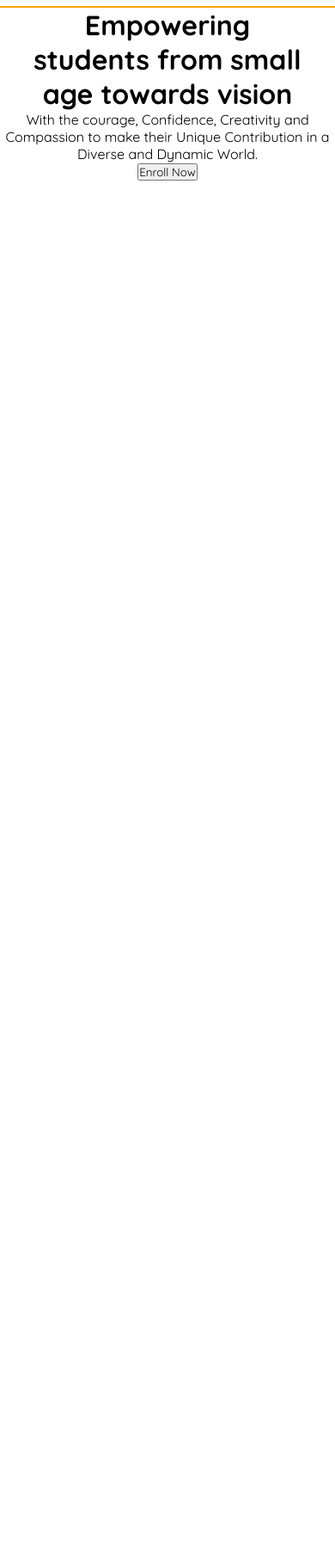
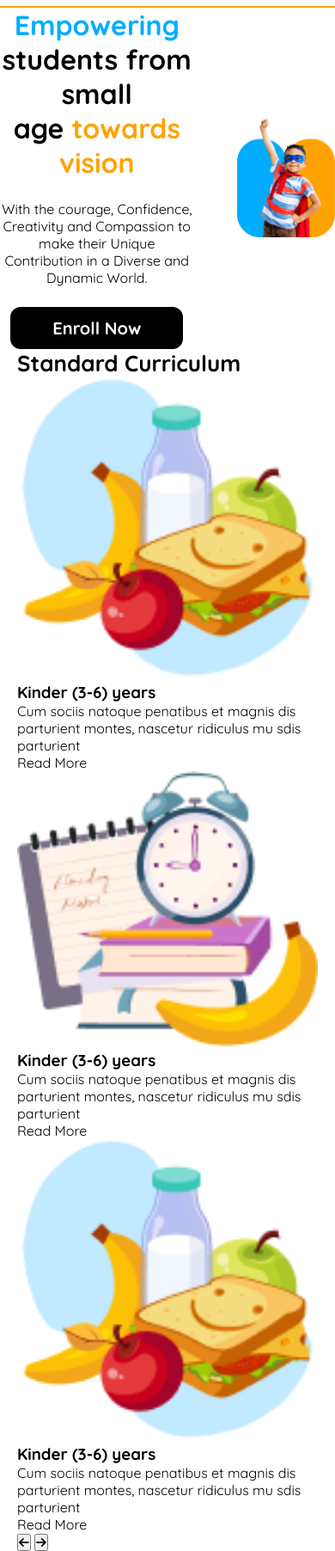
Before and after one commit to Izaz-Bin-Touhid/assignment22, a plain HTML site: page index.html in a window 390 px wide. Shown: the part 79-1883 px from the top of the page at 86% size. Before the commit the page ends 844 px from the top, so only its background shows below. Drawn offline with Linux system fonts and the light colour scheme.

Commit message:
added third

```diff
--- a/index.html
+++ b/index.html
@@ -55,9 +55,75 @@
               </div>
             </div>
             <div>
-     <img src="assets/hero-kids.png" alt="" />
+     <img src="hero-kids.png" alt="" />
             </div>
           </div>
         </header>
+
+        <section class="stand">
+            <div class="curricu">
+              <h2>Standard Curriculum</h2>
+
+              <div class="container">
+
+                <div class="card1">
+                    <div>
+                      <img src="kinder.png" alt="" />
+                  </div>
+                    <h3>Kinder (3-6) years</h3>
+                  <p class="text2">
+                    Cum sociis natoque penatibus et magnis dis parturient montes,
+                    nascetur ridiculus mu sdis parturient
+                  </p>
+                  <p class="read">
+                      Read More
+                  </p>
+                </div>
+
+                <div class="card1 card2">
+                    <div>
+                      <img src="elementary.png" alt="" />
+                  </div>
+                  <h3>Kinder (3-6) years</h3>
+
+
+                  <p class="text2">
+                     Cum sociis natoque penatibus et magnis dis parturient montes,
+                    nascetur ridiculus mu sdis parturient
+                  </p>
+                  <p class="read read2">
+                      Read More
+                  </p>
+                </div>
+
+                  <div class="card1 card3">
+                  <div>
+                      <img src="kinder.png" alt="" />
+                  </div>
+                  <h3>Kinder (3-6) years</h3>
+
+                  <p class="text2">
+                    Cum sociis natoque penatibus et magnis dis parturient montes,
+                    nascetur ridiculus mu sdis parturient
+                  </p>
+                  <p class="read read3">
+                      Read More
+                  </p>
+                </div>
+
+              </div>
+              <div class="arrow-container">
+                  <div>
+            <button>
+                          <i class="fa-solid fa-arrow-left"></i>
+                      </button>
+                      <button>
+                          <i class="fa-solid fa-arrow-right"></i>
+          </button>
+                  </div>
+              </div>
+            </div>
+          </section>
+
 </body>
 </html>
--- a/responsive.css
+++ b/responsive.css
@@ -90,3 +90,20 @@
     .text4 {
       margin: 10px;
     }
+
+    .foot {
+        grid-template-columns: 1fr;
+      }
+
+      .kid-education p {
+        text-align: left;
+      }
+
+      .foot-nav {
+        align-items: flex-start;
+        margin-top: 34px;
+      }
+
+      .social {
+        margin-top: 34px;
+      }
--- a/styles.css
+++ b/styles.css
@@ -86,3 +86,79 @@ img {
     background-color: white;
     color: rgb(254, 163, 1);
   }
+
+  .btn:hover {
+    background-color: white;
+    color: rgb(254, 163, 1);
+  }
+
+  .h a {
+    color: rgb(254, 163, 1);
+    font-weight: 700;
+  }
+
+  .a a {
+    color: rgb(1, 182, 253);
+    font-family: Quicksand;
+    font-size: 20px;
+    font-weight: 500;
+  }
+
+  .faci a {
+    color: rgb(5, 222, 223);
+    font-family: Quicksand;
+    font-size: 20px;
+    font-weight: 500;
+  }
+
+  .adm a {
+    color: rgb(93, 98, 249);
+    font-family: Quicksand;
+    font-size: 20px;
+    font-weight: 500;
+  }
+
+  /* Hero Section */
+
+  .hero-s {
+    display: flex;
+    flex-direction: row;
+    justify-content: space-between;
+    align-items: center;
+    gap: 50px;
+  }
+
+  .hero-s h2 {
+    font-size: 56px;
+    font-weight: 700;
+  }
+
+
+
+  .y-span {
+    color: rgb(1, 173, 253);
+  }
+  .b-span {
+    color: rgb(255, 163, 1);
+  }
+
+  .left {
+    display: flex;
+    flex-direction: column;
+    gap: 24px;
+  }
+
+  .enroll {
+    padding: 10px 47px;
+    border-radius: 12px;
+    font-size: 20px;
+    background-color: black;
+    color: white;
+    font-weight: 700;
+    border: 2px solid black;
+  }
+
+  .enroll:hover {
+    background-color: white;
+    color: rgba(0, 0, 0, 0.301);
+  }
```
